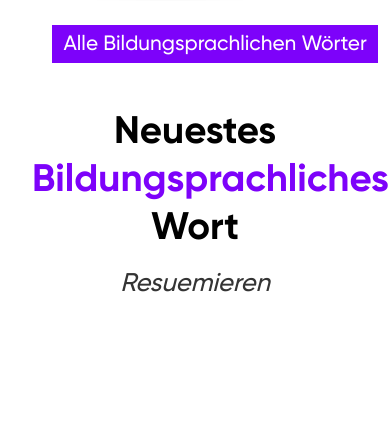
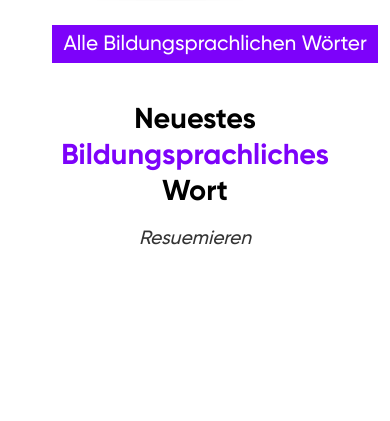
Before and after one commit to FelixHertz/dudenv2-fetch, a Flask app: page / in a window 390 px wide. Shown: the part 431-852 px from the top of the page. After the commit the page ends 676 px from the top, so only its background shows below. Run offline with Flask 2, Linux system fonts and the light colour scheme; data that the repository does not hold is empty.

Commit message:
Update main.css

```diff
--- a/static/css/main.css
+++ b/static/css/main.css
@@ -163,7 +163,7 @@ input {
 {
 	.nw{
 		margin-top: 2em ;
-		font-size: 0.8em;
+		font-size: 0.6em;
 		text-align: center;
 	}
 	.nw-word{
```
